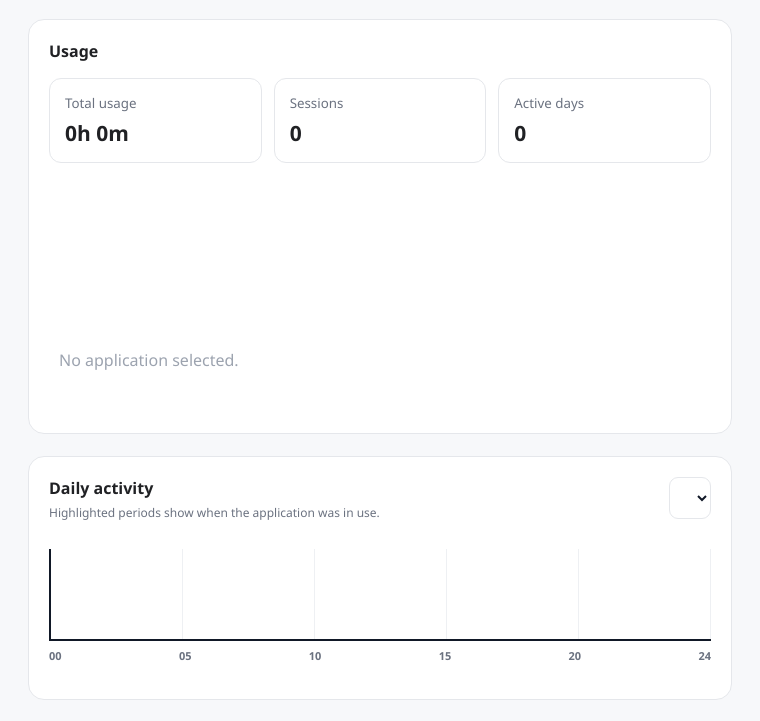
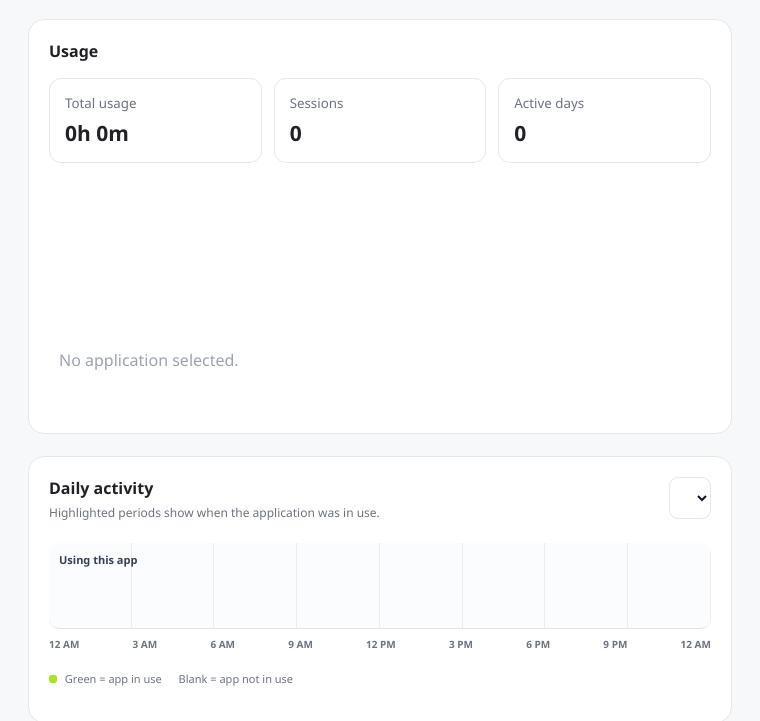
Before and after one commit to sujanroydev/chrona, an Electron app: page src/application.html in a window 760 px wide. Shown: the part 90-811 px from the top of the page. Drawn offline with Linux system fonts and the light colour scheme.

Commit message:
feat(timeline): enhance timeline visuals and accessibility with updated styles and aria-labels

```diff
--- a/src/application.html
+++ b/src/application.html
@@ -19,18 +19,80 @@
       .section-head { display: flex; align-items: flex-start; justify-content: space-between; gap: 16px; }
       .section-subtitle { margin-top: 5px; color: #6b7280; font-size: 12px; }
       select { border: 1px solid #e5e7eb; border-radius: 9px; padding: 8px 10px; background: white; color: #111827; font: inherit; }
-      .timeline { position: relative; height: 92px; margin-top: 28px; border-bottom: 2px solid #111827; border-left: 2px solid #111827; overflow: hidden; background: #fff; }
-      .timeline-grid { position: absolute; inset: 0; background-image: repeating-linear-gradient(to right, transparent 0, transparent calc(20% - 1px), #eef0f3 calc(20% - 1px), #eef0f3 20%); pointer-events: none; }
-      .timeline-track { position: absolute; left: 0; right: 0; top: 31px; height: 25px; }
-      .timeline-segment { position: absolute; top: 0; height: 25px; min-width: 2px; border-radius: 4px; background: #a8e617; box-shadow: inset 0 0 0 1px rgba(0,0,0,.05); }
-      .timeline-segment::before, .timeline-segment::after { content: ""; position: absolute; top: 5px; width: 5px; height: 15px; background: #111827; border-radius: 1px; }
-      .timeline-segment::before { left: 0; }
-      .timeline-segment::after { right: 0; }
-      .timeline-labels { display: flex; justify-content: space-between; padding: 7px 0 0; font-size: 11px; font-weight: 600; color: #6b7280; }
+      .timeline {
+        position: relative;
+        height: 118px;
+        margin-top: 22px;
+        overflow: visible;
+      }
+      .timeline-axis {
+        position: absolute;
+        left: 0;
+        right: 0;
+        top: 0;
+        height: 86px;
+        border-bottom: 1px solid #dfe3e8;
+        background: #fbfcfd;
+        overflow: hidden;
+        border-radius: 10px;
+      }
+      .timeline-grid {
+        position: absolute;
+        inset: 0;
+        background-image: repeating-linear-gradient(to right, transparent 0, transparent calc(12.5% - 1px), #e9edf2 calc(12.5% - 1px), #e9edf2 12.5%);
+        pointer-events: none;
+      }
+      .timeline-track {
+        position: absolute;
+        left: 0;
+        right: 0;
+        top: 28px;
+        height: 32px;
+      }
+      .timeline-segment {
+        position: absolute;
+        top: 0;
+        height: 32px;
+        min-width: 3px;
+        border-radius: 6px;
+        background: #a8e617;
+        box-shadow: inset 0 0 0 1px rgba(0,0,0,.08);
+      }
+      .timeline-segment::after {
+        content: '';
+        position: absolute;
+        top: 7px;
+        right: 3px;
+        width: 3px;
+        height: 18px;
+        border-radius: 2px;
+        background: rgba(17,24,39,.18);
+      }
+      .timeline-caption {
+        position: absolute;
+        left: 10px;
+        top: 9px;
+        z-index: 2;
+        font-size: 11px;
+        font-weight: 650;
+        color: #374151;
+        pointer-events: none;
+      }
+      .timeline-labels {
+        display: flex;
+        justify-content: space-between;
+        padding: 94px 0 0;
+        font-size: 10px;
+        font-weight: 600;
+        color: #6b7280;
+      }
       .session-list { margin-top: 16px; display: grid; gap: 8px; }
       .session { display: flex; justify-content: space-between; gap: 12px; padding: 9px 10px; background: #f8fafc; border-radius: 9px; font-size: 12px; }
       .session-time { font-weight: 600; color: #111827; }
       .session-duration { color: #6b7280; }
+      .timeline-help { margin-top: 10px; font-size: 11px; color: #6b7280; }
+      .legend-dot { display: inline-block; width: 8px; height: 8px; border-radius: 3px; background: #a8e617; margin-right: 5px; }
+      .legend-gap { margin-left: 14px; }
 
       .summary { display: grid; grid-template-columns: repeat(3, 1fr); gap: 12px; margin-top: 16px; }
       .card { padding: 15px; border: 1px solid #e5e7eb; border-radius: 12px; }
@@ -80,12 +142,16 @@
         </div>
 
         <div class="timeline" id="timeline">
-          <div class="timeline-grid"></div>
-          <div class="timeline-track" id="timelineTrack"></div>
+          <div class="timeline-axis">
+            <div class="timeline-grid"></div>
+            <div class="timeline-caption">Using this app</div>
+            <div class="timeline-track" id="timelineTrack"></div>
+          </div>
+          <div class="timeline-labels">
+            <span>12 AM</span><span>3 AM</span><span>6 AM</span><span>9 AM</span><span>12 PM</span><span>3 PM</span><span>6 PM</span><span>9 PM</span><span>12 AM</span>
+          </div>
         </div>
-        <div class="timeline-labels">
-          <span>00</span><span>05</span><span>10</span><span>15</span><span>20</span><span>24</span>
-        </div>
+        <div class="timeline-help"><span class="legend-dot"></span> Green = app in use <span class="legend-gap">Blank = app not in use</span></div>
         <div class="session-list" id="sessionList"></div>
       </section>
 
--- a/src/application.js
+++ b/src/application.js
@@ -83,9 +83,10 @@ function renderTimeline(day) {
 
     const segment = document.createElement("div");
     segment.className = "timeline-segment";
+    segment.setAttribute("aria-label", `${formatClock(open)} to ${formatClock(close)}, ${formatTime((close - open) / 1000)}`);
     segment.style.left = `${((open - dayStart) / dayDuration) * 100}%`;
     segment.style.width = `${((close - open) / dayDuration) * 100}%`;
-    segment.title = `${formatClock(open)} – ${formatClock(close)}`;
+    segment.title = `${formatClock(open)} – ${formatClock(close)} · ${formatTime((close - open) / 1000)}`;
     timelineTrack.appendChild(segment);
 
     const row = document.createElement("div");
--- a/src/usage.js
+++ b/src/usage.js
@@ -142,9 +142,10 @@ function renderOverallActivity(day) {
 
     const segment = document.createElement("div");
     segment.className = "timeline-segment";
+    segment.setAttribute("aria-label", `${formatClock(open)} to ${formatClock(close)}, ${formatTime((close - open) / 1000)}`);
     segment.style.left = `${((open - dayStart) / dayDuration) * 100}%`;
     segment.style.width = `${((close - open) / dayDuration) * 100}%`;
-    segment.title = `${formatClock(open)} – ${formatClock(close)}`;
+    segment.title = `${formatClock(open)} – ${formatClock(close)} · ${formatTime((close - open) / 1000)}`;
     activeTrack.appendChild(segment);
 
     const row = document.createElement("div");
```
Also changed, not shown: src/usage.html (+65 -17 lines).
